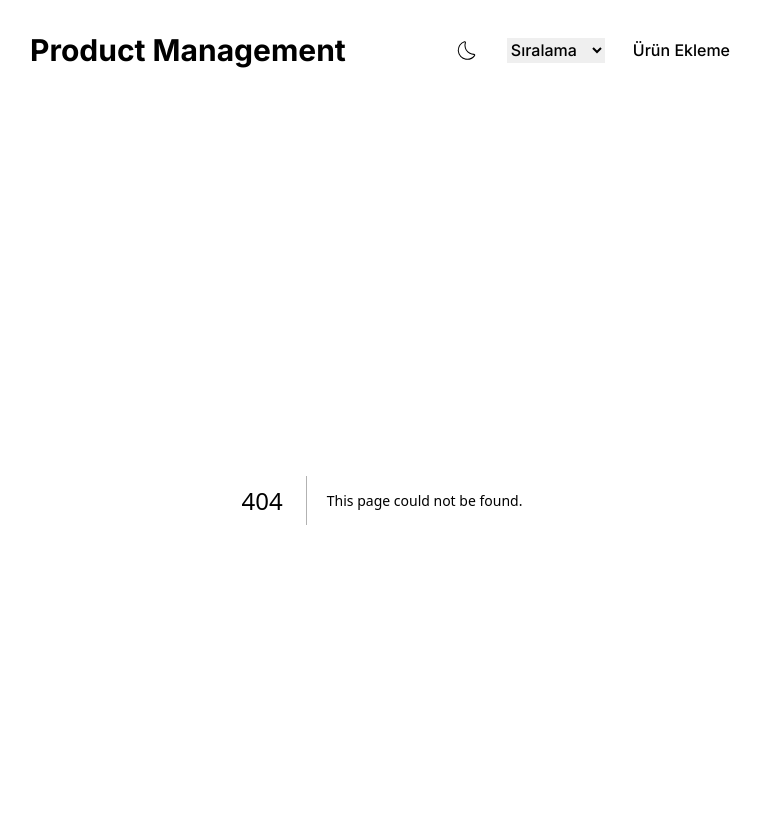
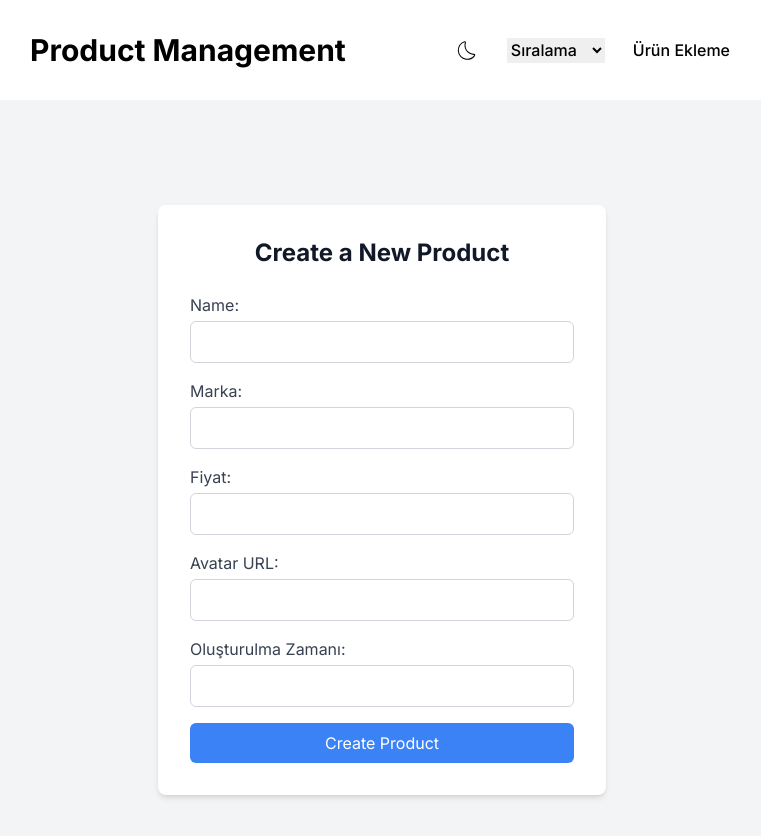
Before and after one commit to tworulee/codio-task, a Next.js app: page /create in a window 1280 px wide. Before the commit this address had no page. Shown: the top 836 px of the page, without its empty margins (258-1019 px from the left). Built offline with nearby package versions, Linux system fonts and the light colour scheme.

Commit message:
create-product

```diff
--- /dev/null
+++ b/src/app/create/page.jsx
@@ -0,0 +1,12 @@
+import CreateProduct from '@/components/CreateProduct'
+import React from 'react'
+
+const Page = () => {
+  return (
+    <div>
+      <CreateProduct/>
+    </div>
+  )
+}
+
+export default Page
--- a/src/app/page.jsx
+++ b/src/app/page.jsx
@@ -4,7 +4,7 @@ import React from "react";
 const Page = async () => {
   const res = await fetch(
     "https://66957d684bd61d8314cb71a8.mockapi.io/codio/product",
-    { next: { revalidate: 10000 } }
+    { next: { revalidate: 1 } }
   );
 
   const data = await res.json();
--- /dev/null
+++ b/src/components/CreateProduct.jsx
@@ -0,0 +1,108 @@
+"use client";
+import { useRouter } from "next/navigation";
+import React, { useState } from "react";
+
+const CreateProduct = () => {
+  const router = useRouter();
+
+  const [name, setName] = useState("");
+  const [brand, setBrand] = useState("");
+  const [price, setPrice] = useState("");
+  const [avatar, setAvatar] = useState("");
+  const [createAt, setCreateAt] = useState("");
+  const [message, setMessage] = useState("");
+
+  const handleSubmit = async (e) => {
+    e.preventDefault();
+
+    const response = await fetch(
+      "https://66957d684bd61d8314cb71a8.mockapi.io/codio/product",
+      {
+        method: "POST",
+        headers: {
+          "Content-Type": "application/json",
+        },
+        body: JSON.stringify({ name, brand, price, avatar, createAt }),
+      }
+    );
+
+    const data = await response.json();
+    if (response.ok) {
+      setMessage("Product created successfully!");
+      setTimeout(() => {
+        router.push("/");
+      }, 2000);
+    } else {
+      setMessage(`Error: ${data.error}`);
+    }
+  };
+
+  return (
+    <div className="flex items-center justify-center min-h-screen bg-gray-100 dark:bg-gray-900">
+    <div className="bg-white dark:bg-gray-800 p-8 rounded-lg shadow-md w-full max-w-md">
+      <h1 className="text-2xl font-bold mb-6 text-center text-gray-900 dark:text-gray-100">Create a New Product</h1>
+      <form onSubmit={handleSubmit} className="space-y-4">
+        <div>
+          <label className="block text-gray-700 dark:text-gray-300">Name:</label>
+          <input
+            type="text"
+            value={name}
+            onChange={(e) => setName(e.target.value)}
+            required
+            className="mt-1 block w-full p-2 border border-gray-300 dark:border-gray-700 rounded-md bg-white dark:bg-gray-700 text-gray-900 dark:text-gray-100"
+          />
+        </div>
+        <div>
+          <label className="block text-gray-700 dark:text-gray-300">Marka:</label>
+          <input
+            type="text"
+            value={brand}
+            onChange={(e) => setBrand(e.target.value)}
+            required
+            className="mt-1 block w-full p-2 border border-gray-300 dark:border-gray-700 rounded-md bg-white dark:bg-gray-700 text-gray-900 dark:text-gray-100"
+          />
+        </div>
+        <div>
+          <label className="block text-gray-700 dark:text-gray-300">Fiyat:</label>
+          <input
+            type="number"
+            value={price}
+            onChange={(e) => setPrice(e.target.value)}
+            required
+            className="mt-1 block w-full p-2 border border-gray-300 dark:border-gray-700 rounded-md bg-white dark:bg-gray-700 text-gray-900 dark:text-gray-100"
+          />
+        </div>
+        <div>
+          <label className="block text-gray-700 dark:text-gray-300">Avatar URL:</label>
+          <input
+            type="text"
+            value={avatar}
+            onChange={(e) => setAvatar(e.target.value)}
+            required
+            className="mt-1 block w-full p-2 border border-gray-300 dark:border-gray-700 rounded-md bg-white dark:bg-gray-700 text-gray-900 dark:text-gray-100"
+          />
+        </div>
+        <div>
+          <label className="block text-gray-700 dark:text-gray-300">Oluşturulma Zamanı:</label>
+          <input
+            type="text"
+            value={createAt}
+            onChange={(e) => setCreateAt(e.target.value)}
+            required
+            className="mt-1 block w-full p-2 border border-gray-300 dark:border-gray-700 rounded-md bg-white dark:bg-gray-700 text-gray-900 dark:text-gray-100"
+          />
+        </div>
+        <button
+          type="submit"
+          className="w-full py-2 px-4 bg-blue-500 text-white rounded-md hover:bg-blue-600 dark:bg-blue-700 dark:hover:bg-blue-800"
+        >
+          Create Product
+        </button>
+      </form>
+      {message && <p className="mt-4 text-center text-gray-900 dark:text-gray-100">{message}</p>}
+    </div>
+  </div>
+  );
+};
+
+export default CreateProduct;
--- a/src/components/Header.jsx
+++ b/src/components/Header.jsx
@@ -1,6 +1,10 @@
+
 import React from "react";
 import ThemeComp from "./ThemeComp";
+import Link from "next/link";
+
 const Header = () => {
+
   return (
     <>
       <div className="flex flex-wrap justify-center items-center h-30 p-5 space-x-20 ">
@@ -15,7 +19,7 @@ const Header = () => {
             <option value="popularity">popularity</option>
             <option value="date">date</option>
           </select>
-          <button className="font-medium">Ürün Ekleme</button>
+          <Link href={"/create"} ><button   className="font-medium">Ürün Ekleme</button></Link>
         </div>
       </div>
     </>
--- a/tailwind.config.js
+++ b/tailwind.config.js
@@ -5,6 +5,7 @@ module.exports = {
     "./src/components/**/*.{js,ts,jsx,tsx,mdx}",
     "./src/app/**/*.{js,ts,jsx,tsx,mdx}",
   ],
+  darkMode: 'class',
   theme: {
     extend: {
       backgroundImage: {
```
